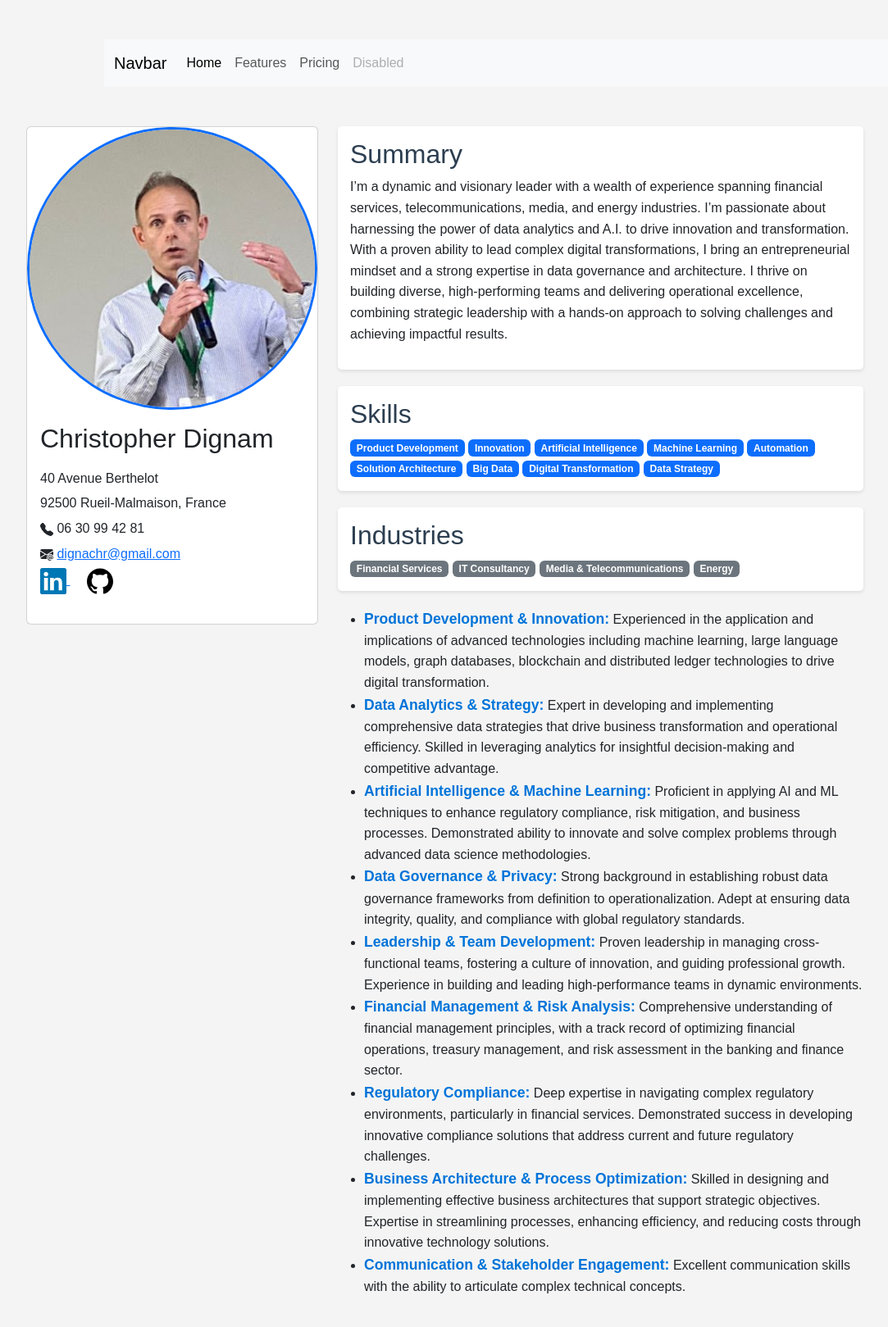
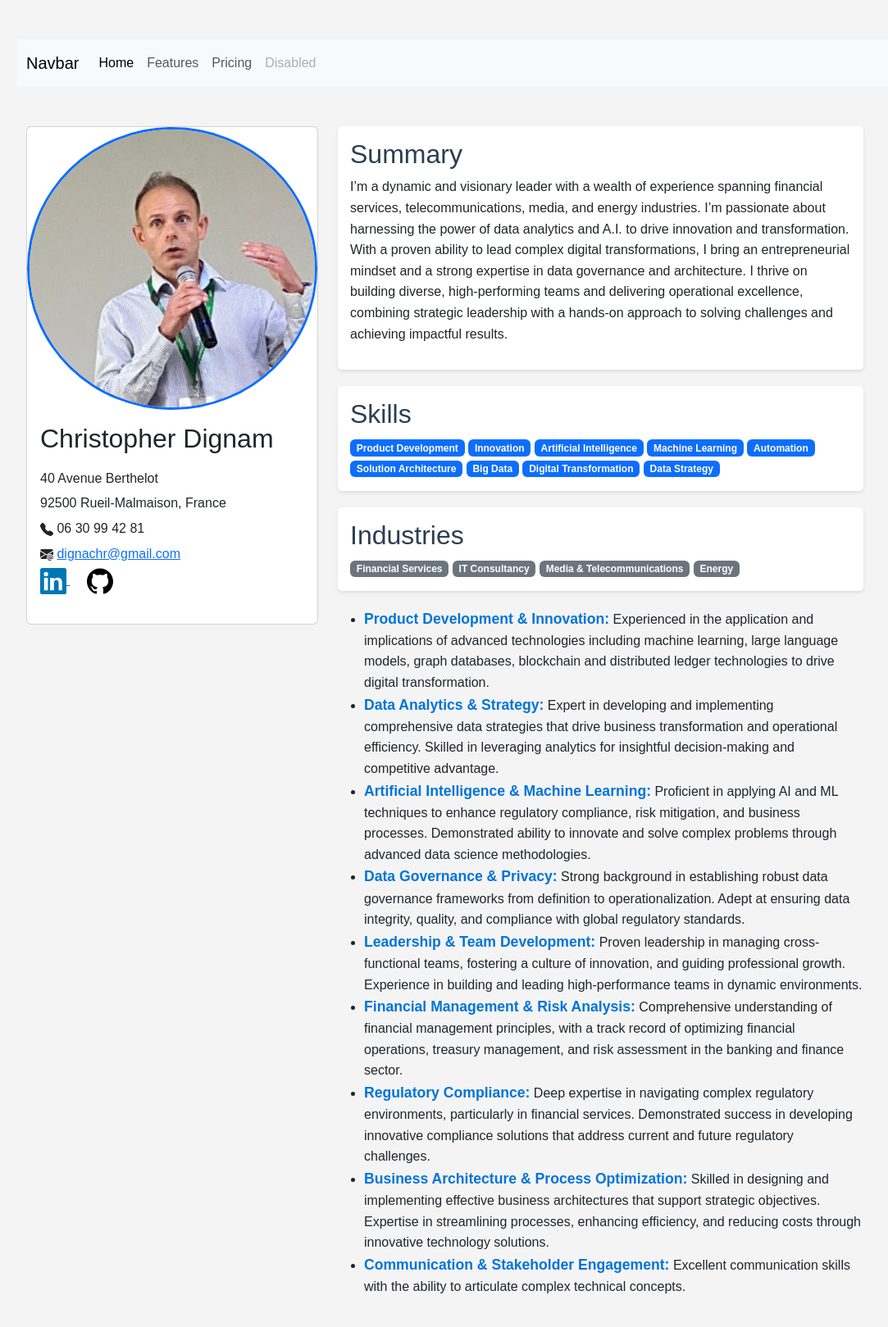
Before and after one commit to cdignam8304/cv, a Jekyll site: the page built from README.md, in a window 1280 px wide. Shown: the whole page at 82% size, without its empty margins (50-1133 px from the left). Built offline with Jekyll 4.4.1, drawn with Linux system fonts in a browser that asks for light colours; our own code applies the rules of GitHub Pages for plain Markdown files.

Commit message:
Adjust nav position

```diff
--- a/_layouts/default.html
+++ b/_layouts/default.html
@@ -14,7 +14,6 @@
 
     <div class="container mt-5">
         <div class="row">
-            <div class="col-md-11 offset-md-1">
             <!-- Horizontal nav at top of page -->
             <nav class="navbar navbar-expand-lg bg-body-tertiary">
                 <div class="container-fluid">
@@ -34,8 +33,6 @@
             </nav>
         </div>
     </div>
-    </div>
-
 
     <div class="container mt-5">
         <div class="row">
@@ -45,7 +42,7 @@
             </div>
 
             <!-- Content on the right -->
-            <div class="col-md-7 ms-0.5">
+            <div class="col-md-7 ms-0">
                 <div class="tab-content" id="v-pills-tabContent">
                     <div class="tab-pane fade show active" id="v-pills-home" role="tabpanel" aria-labelledby="v-pills-home-tab"></div>
                     <div class="tab-pane fade" id="v-pills-experience" role="tabpanel" aria-labelledby="v-pills-experience-tab"></div>
```
Lines whose indentation alone changed are shown as unchanged.
